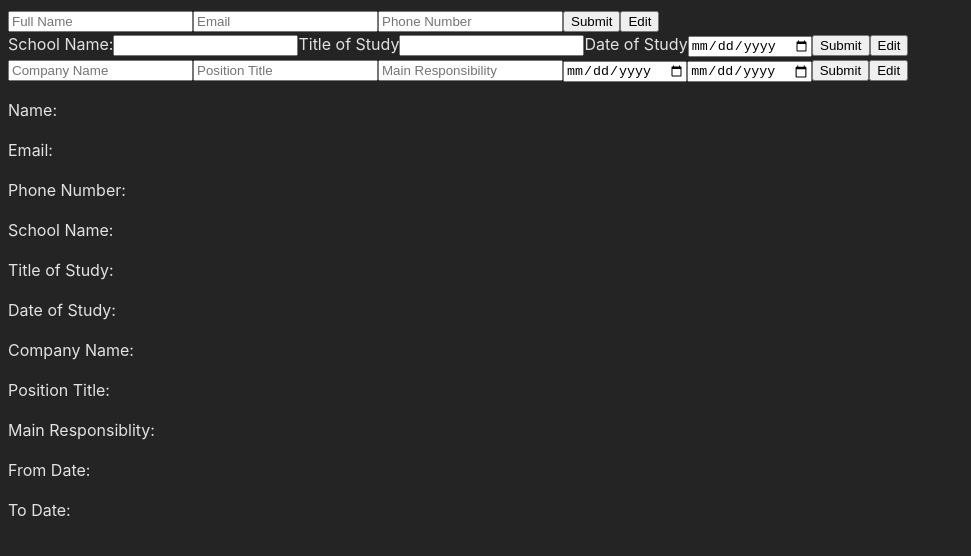
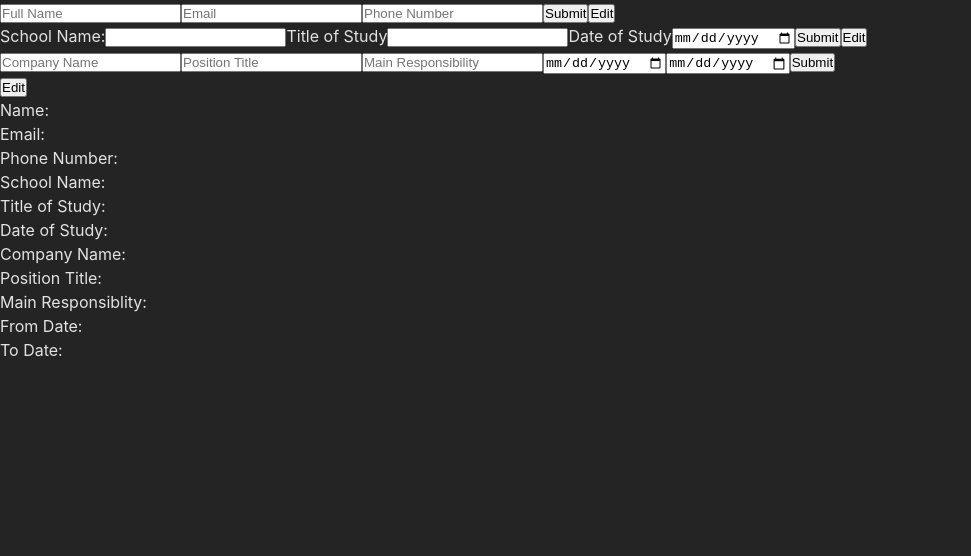
Before and after one commit to nuru484/cv-application, a React (Vite) app: page / in a window 1280 px wide. Shown: the top 556 px of the page, without its empty margins (0-971 px from the left). Built offline with nearby package versions, Linux system fonts and the light colour scheme.

Commit message:
added a conditional rendering to practical experience component

```diff
--- a/src/components/overview.jsx
+++ b/src/components/overview.jsx
@@ -72,10 +72,12 @@ const Overview = () => {
   };
 
   return (
-    <div>
-      <GeneralInformation handleSubmit={handleSubmitForGeneralInfo} />
-      <EducationalExperience handleSubmit={handleSubmitForEducationalEx} />
-      <PracticalExperience handleSubmit={handleSubmitForPracticalEx} />
+    <div className="main-container">
+      <div className="formInputs">
+        <GeneralInformation handleSubmit={handleSubmitForGeneralInfo} />
+        <EducationalExperience handleSubmit={handleSubmitForEducationalEx} />
+        <PracticalExperience handleSubmit={handleSubmitForPracticalEx} />
+      </div>
 
       <div className="cv-view">
         <div className="general-information">
--- a/src/components/practical-experience.jsx
+++ b/src/components/practical-experience.jsx
@@ -1,6 +1,15 @@
+import { useState } from 'react';
+
 const PracticalExperience = ({ handleSubmit }) => {
+  const [isFormVisible, setIsFormVisible] = useState(true);
+
+  const handleEditClick = () => {
+    setIsFormVisible(!isFormVisible);
+  };
+
   return (
     <div>
+      {isFormVisible && (
         <form action="#" onSubmit={handleSubmit}>
           <input
             type="text"
@@ -33,8 +42,10 @@ const PracticalExperience = ({ handleSubmit }) => {
           <input type="date" id="toDate" name="toDate" placeholder="To Date" />
 
           <button type="submit">Submit</button>
-        <button>Edit</button>
         </form>
+      )}
+
+      <button onClick={handleEditClick}>Edit</button>
     </div>
   );
 };
--- a/src/main.jsx
+++ b/src/main.jsx
@@ -2,6 +2,7 @@ import React from 'react';
 import ReactDOM from 'react-dom/client';
 import './index.css';
 import Overview from './components/overview';
+import './styles/global.css';
 
 ReactDOM.createRoot(document.getElementById('root')).render(
   <React.StrictMode>
--- /dev/null
+++ b/src/styles/global.css
@@ -0,0 +1,5 @@
+* {
+  margin: 0;
+  padding: 0;
+  box-sizing: border-box;
+}
```
Also changed, not shown: 5 other files (tests, documents, lock files or other folders). Lines whose indentation alone changed are shown as unchanged.
